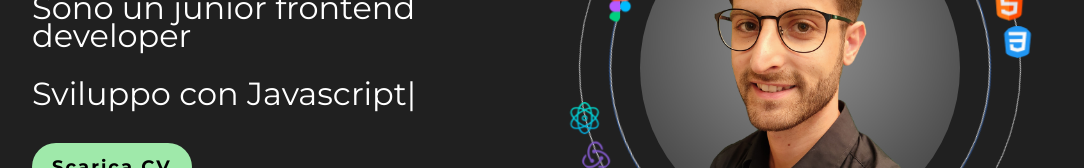
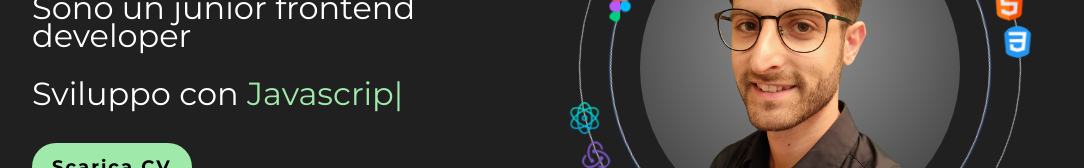
Before and after one commit to davidecandia/cv, a React (Create React App) app: page / in a window 1280 px wide. Shown: the part 420-588 px from the top of the page, without its empty margins (96-1180 px from the left). Built offline with nearby package versions, Linux system fonts and the light colour scheme.

Commit message:
colore primary al testo animato

```diff
--- a/src/App.css
+++ b/src/App.css
@@ -138,6 +138,10 @@
 .testo, .testo h1 {
     font-weight: normal;
     font-size: 32px;
+}
+
+.tecnologie-span-home {
+    color: var(--primary);
 }
 
 .img-persona {
--- a/src/components/Home.jsx
+++ b/src/components/Home.jsx
@@ -28,19 +28,21 @@ const Home = () => {
             animate={{ opacity: 1, x: "0", y: "0" }}
             transition={{ duration: 1, delay: 1.6 }}
             className="">
+            Sviluppo con
             <TypeAnimation
               sequence={[
                 // Same substring at the start will only be typed out once, initially
-                "Sviluppo con React js",
+                " React js",
                 2000, // wait 1s before replacing "Mice" with "Hamsters"
-                "Sviluppo con Javascript",
+                " Javascript",
                 2000,
-                "Sviluppo con Typescript",
+                " Typescript",
                 2000,
-                "Sviluppo con Html e css",
+                " Html e css",
                 2000,
               ]}
               wrapper="span"
+              className="tecnologie-span-home"
               speed={30}
               repeat={Infinity}
             />
```
